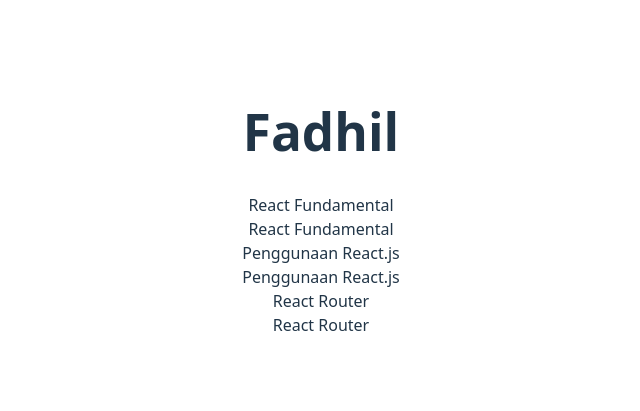
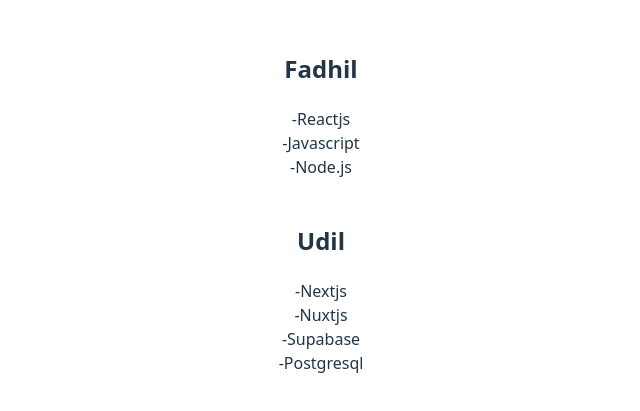
Before and after one commit to keydil/belajar-fundamental-react, a React app: page / in a window 1280 px wide. Shown: the part 197-608 px from the top of the page, without its empty margins (319-959 px from the left). Built offline with nearby package versions, Linux system fonts and the light colour scheme; the HTML template or start-up script is replaced by a standard one.

Commit message:
belajar props pada child component

```diff
--- a/src/App.jsx
+++ b/src/App.jsx
@@ -4,7 +4,9 @@
 function App() {
   return (
     <div className="App">
-      <Article />
+      <Article name = "Fadhil" titles={["Reactjs", "Javascript", "Node.js"]} />
+      <br />
+      <Article name = "Udil" titles={["Nextjs", "Nuxtjs", "Supabase", "Postgresql"]} />
     </div>
   );
 }
--- a/src/components/Arcticle.jsx
+++ b/src/components/Arcticle.jsx
@@ -1,19 +1,10 @@
-function Article() {
-    const name = "Fadhil";
-    const tittles = ["React Fundamental", "Penggunaan React.js", "React Router"];
-
-    // titles.map((item => item)
+function Article(props) {
   return (
     <div>
-      <h1>{name}</h1>
+      <h2>{props.name}</h2>
       <div>
-        {tittles.map((title) => {
-            return (
-            <div>
-                <div>{title}</div>
-                <div>{title}</div>
-            </div>
-            )
+        {props.titles.map((title) => {
+            return <div>-{title}</div>;
         })}
         </div>
     </div>
```
